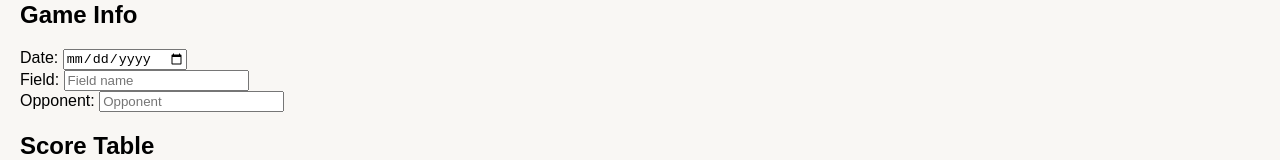
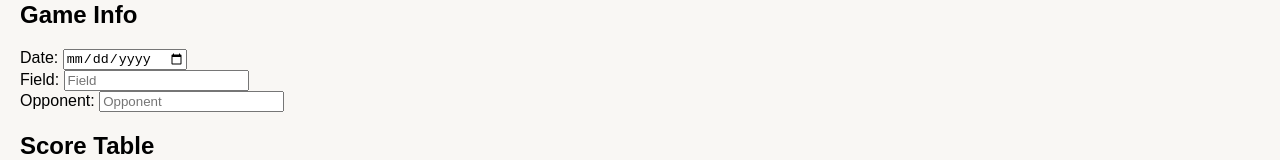
Before and after one commit to mbroughtonn/basetrackr, a React (Create React App) app: page / in a window 1280 px wide. Shown: the part 283-443 px from the top of the page. Built offline with nearby package versions, Linux system fonts and the light colour scheme.

Commit message:
Updated info for GameInfoForm section.

```diff
--- a/src/components/GameInfoForm.js
+++ b/src/components/GameInfoForm.js
@@ -8,7 +8,7 @@ function GameInfoForm() {
                 <label>Date: <input type="date" /></label>
             </div>
             <div>
-                <label>Field: <input type="text" placeholder="Field name" /></label>
+                <label>Field: <input type="text" placeholder="Field" /></label>
             </div>
             <div>
                 <label>Opponent: <input type="text" placeholder="Opponent" /></label>
```
